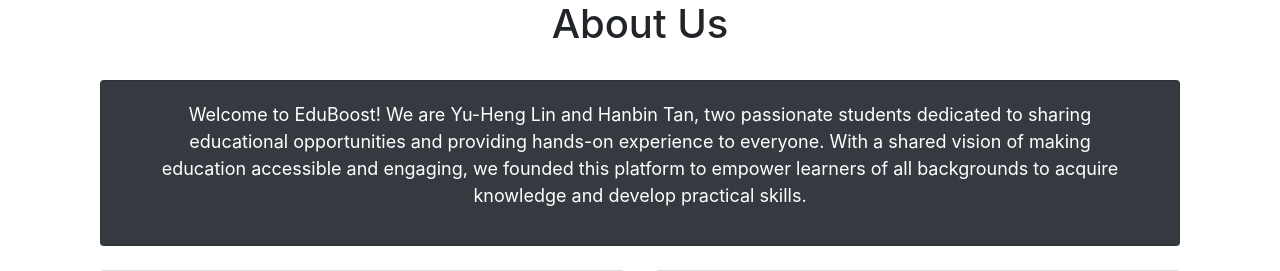
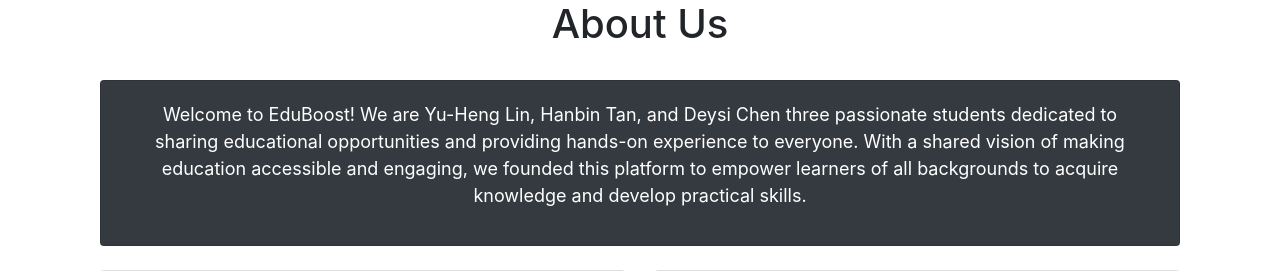
Before and after one commit to Serenity0204/eduboost, a Django app: page /about/ in a window 1280 px wide. Shown: the part 56-327 px from the top of the page. Run offline with Django 3.2, Linux system fonts and the light colour scheme; some libraries are stand-ins or nearby versions.

Commit message:
added to be 3

```diff
--- a/eduboost/templates/about.html
+++ b/eduboost/templates/about.html
@@ -9,7 +9,7 @@
         <div class="card bg-dark text-white">
             <div class="card-body">
                 <p class="text-center px-4 bg-gray rounded-lg" style="font-size: 18px;">
-                    Welcome to EduBoost! We are Yu-Heng Lin and Hanbin Tan, two passionate students
+                    Welcome to EduBoost! We are Yu-Heng Lin, Hanbin Tan, and Deysi Chen three passionate students
                     dedicated to sharing educational opportunities and providing hands-on experience to everyone.
                     With a shared vision of making education accessible and engaging, we founded this platform to
                     empower learners of all backgrounds to acquire knowledge and develop practical skills.
```
